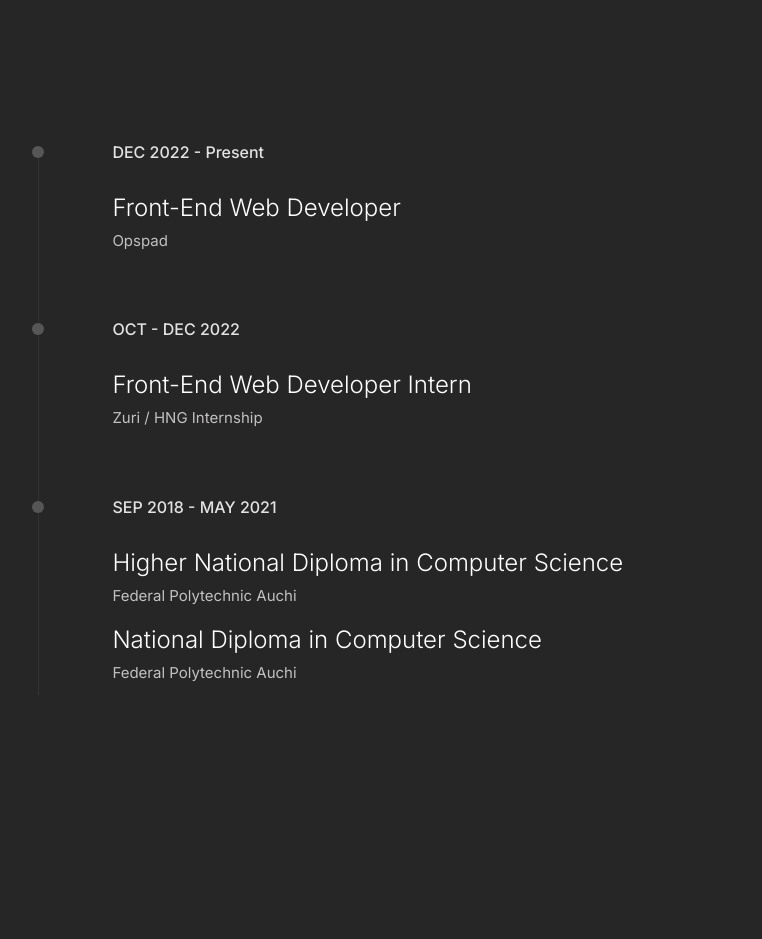
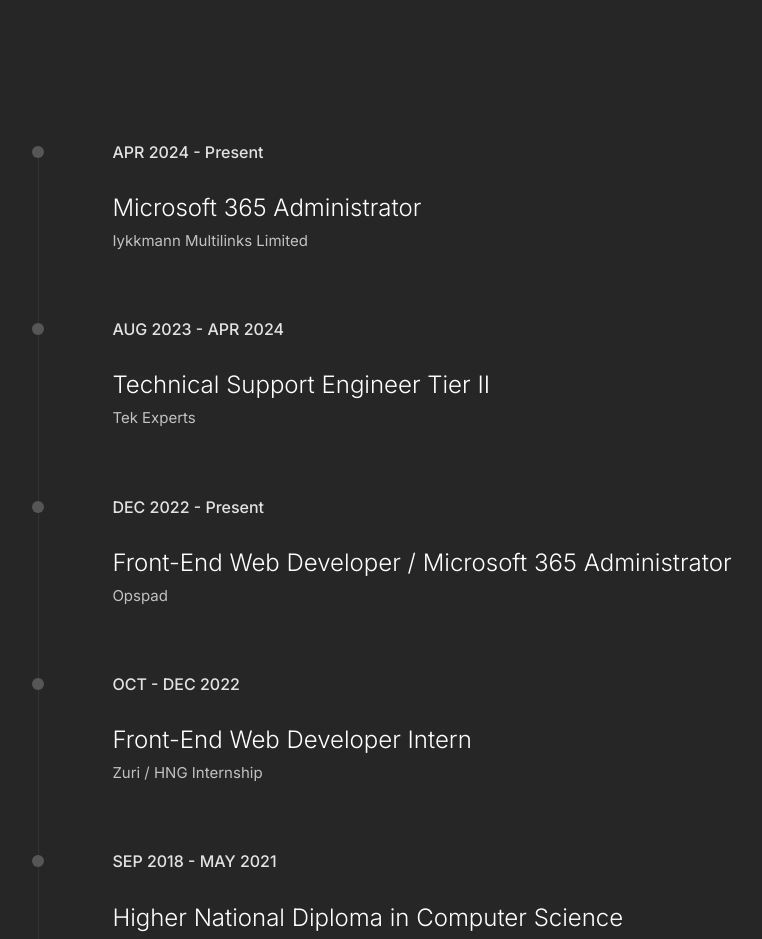
Before and after one commit to heytega/personal-portfolio, a React (Vite) app: page / in a window 1280 px wide. Shown: the part 1960-2899 px from the top of the page, without its empty margins (404-1166 px from the left). Built offline with nearby package versions, Linux system fonts and the light colour scheme; the HTML template or start-up script is replaced by a standard one.

Commit message:
I modified my work experience

```diff
--- a/src/components/resume/ResumeData.js
+++ b/src/components/resume/ResumeData.js
@@ -1,7 +1,17 @@
 const ResumeData = [
   {
+    date: 'APR 2024 - Present',
+    title1: 'Microsoft 365 Administrator',
+    company1: 'Iykkmann Multilinks Limited',
+  },
+  {
+    date: 'AUG 2023 - APR 2024',
+    title1: 'Technical Support Engineer Tier II',
+    company1: 'Tek Experts',
+  },
+  {
     date: 'DEC 2022 - Present',
-    title1: 'Front-End Web Developer',
+    title1: 'Front-End Web Developer / Microsoft 365 Administrator',
     company1: 'Opspad',
     title2: '',
     company2: '',
```
